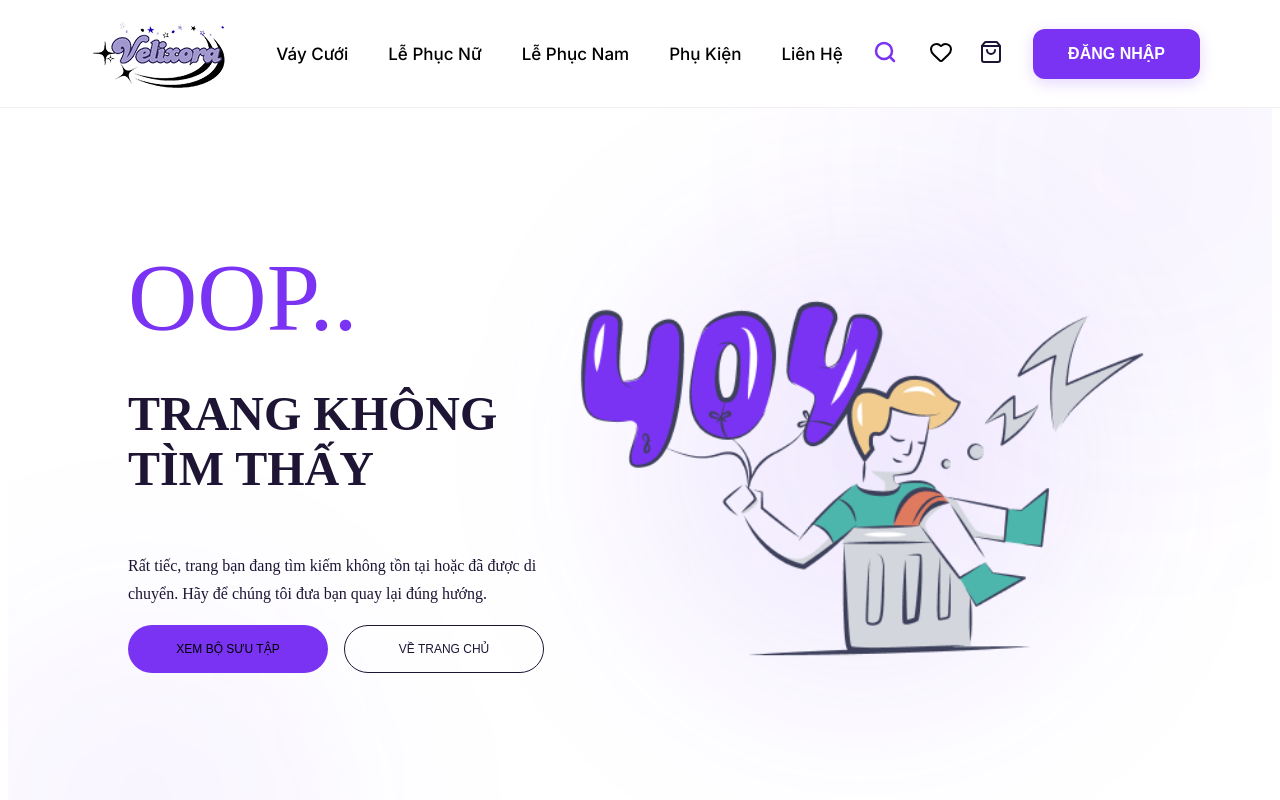
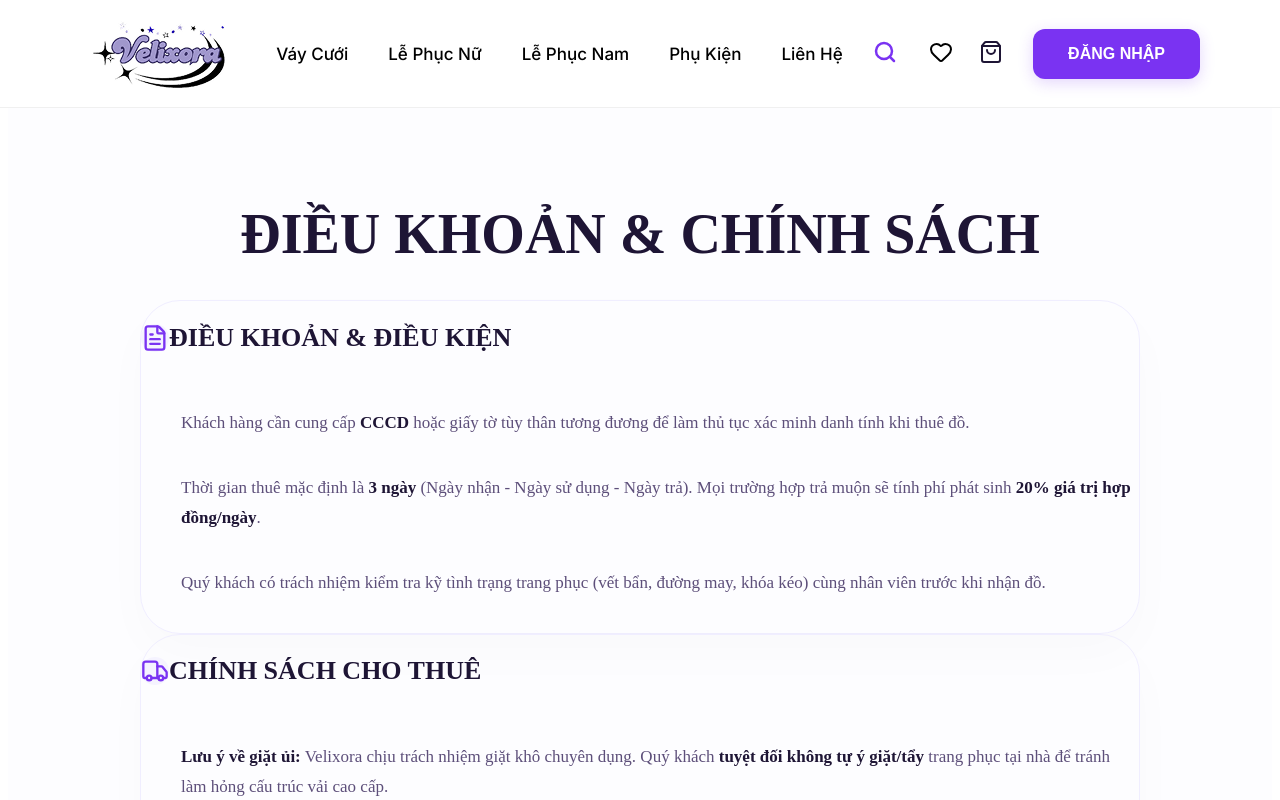
Before and after one commit to nguyenthikimngantn1234-lab/nhom04_royalrental, a Next.js app: page /chinh-sach in a window 1280 px wide. Before the commit this address had no page. Shown: the top 800 px of the page. Built offline with nearby package versions, Linux system fonts and the light colour scheme.

Commit message:
docs: cập nhật nội dung các điều khoản và chính sách thuê đồ

```diff
--- /dev/null
+++ b/app/chinh-sach/page.tsx
@@ -0,0 +1,118 @@
+"use client";
+import React from "react";
+import { Header } from "@/components/Header";
+import { FooterSimple } from "@/components/FooterSimple";
+import { ShieldCheck, FileText, Truck, RotateCcw } from "lucide-react";
+
+
+export default function PolicyPage() {
+  // Mảng dữ liệu để render đồng nhất
+  const policies = [
+    {
+      id: "dieu-khoan",
+      title: "Điều Khoản & Điều Kiện",
+      icon: <FileText size={28} />,
+      color: "#7a33f2",
+      bgColor: "#F5F3FF",
+      content: [
+        "Khách hàng cần cung cấp **CCCD** hoặc giấy tờ tùy thân tương đương để làm thủ tục xác minh danh tính khi thuê đồ.",
+        "Thời gian thuê mặc định là **3 ngày** (Ngày nhận - Ngày sử dụng - Ngày trả). Mọi trường hợp trả muộn sẽ tính phí phát sinh **20% giá trị hợp đồng/ngày**.",
+        "Quý khách có trách nhiệm kiểm tra kỹ tình trạng trang phục (vết bẩn, đường may, khóa kéo) cùng nhân viên trước khi nhận đồ."
+      ]
+    },
+    {
+      id: "cho-thue",
+      title: "Chính Sách Cho Thuê",
+      icon: <Truck size={28} />,
+      color: "#7a33f2",
+      bgColor: "#F5F3FF",
+      content: [
+        "**Lưu ý về giặt ủi:** Velixora chịu trách nhiệm giặt khô chuyên dụng. Quý khách **tuyệt đối không tự ý giặt/tẩy** trang phục tại nhà để tránh làm hỏng cấu trúc vải cao cấp.",
+        "**Đặt cọc:** Quý khách vui lòng đặt cọc 50% giá trị váy hoặc để lại giấy tờ tùy thân bản gốc (Hộ chiếu/CCCD).",
+        "**Hủy đơn:** Hoàn lại 100% tiền cọc nếu báo trước 7 ngày. Sau thời gian này, Velixora sẽ thu phí giữ đồ tương đương 50% tiền cọc."
+      ]
+    },
+    {
+      id: "bao-mat",
+      title: "Chính Sách Bảo Mật",
+      icon: <ShieldCheck size={28} />,
+      color: "#7a33f2",
+      bgColor: "#F5F3FF",
+      content: [
+        "**Thông tin thu thập:** Chúng tôi cam kết bảo mật tuyệt đối số điện thoại, địa chỉ và hình ảnh phản hồi của bạn.",
+        "**Mục đích sử dụng:** Thông tin chỉ dùng để phục vụ giao nhận sản phẩm và gửi các ưu đãi đặc quyền từ Velixora.",
+        "Chúng tôi cam kết không chia sẻ thông tin khách hàng cho bên thứ ba vì mục đích thương mại."
+      ]
+    },
+    {
+      id: "boi-thuong",
+      title: "Chính Sách Bồi Thường",
+      icon: <RotateCcw size={28} />,
+      color: "#FF4D4D", // Giữ màu đỏ cho phần bồi thường để cảnh báo
+      bgColor: "#FFF1F1",
+      content: [
+        "Các lỗi bẩn nhẹ có thể xử lý chuyên dụng (son môi, vết đồ ăn): **Miễn phí hoàn toàn**.",
+        "Các lỗi hư hại nặng (Rách vải, cháy thuốc lá, mất phụ kiện đính kèm): Bồi thường từ **50% đến 100% giá trị trang phục** tùy mức độ.",
+        "Trường hợp làm mất sản phẩm: Khách hàng bồi thường 100% giá trị niêm yết của trang phục."
+      ]
+    }
+  ];
+
+
+  return (
+    <>
+      <Header />
+      <main className="w-full min-h-screen bg-[#FDFDFF] pt-[160px] pb-32 font-['Be_Vietnam_Pro'] text-[#1e1535]">
+        <div className="max-w-[1000px] mx-auto px-6">
+
+          {/* Header Trang */}
+          <div className="text-center mb-20">
+            <h1 className="text-[56px] font-black uppercase tracking-tighter mb-6 leading-none">Điều Khoản & Chính Sách</h1>
+            <div className="flex items-center justify-center gap-2 text-gray-400">
+               <span className="w-8 h-[1px] bg-gray-200"></span>
+
+               <span className="w-8 h-[1px] bg-gray-200"></span>
+            </div>
+          </div>
+
+
+          <div className="flex flex-col gap-10">
+            {policies.map((item) => (
+              <section
+                key={item.id}
+                className="bg-white p-12 rounded-[40px] shadow-[0_20px_50px_rgba(0,0,0,0.02)] border border-[#F0EEFF] transition-all hover:shadow-md"
+              >
+                <div className="flex items-center gap-5 mb-10">
+                  <div
+                    style={{ backgroundColor: item.bgColor, color: item.color }}
+                    className="w-14 h-14 rounded-[20px] flex items-center justify-center shadow-sm"
+                  >
+                    {item.icon}
+                  </div>
+                  <h2 className="text-[26px] font-black uppercase tracking-tight" style={{ color: item.id === 'boi-thuong' ? item.color : '#1e1535' }}>
+                    {item.title}
+                  </h2>
+                </div>
+
+                <ul className="flex flex-col gap-6 text-[#5d4f7a] text-[17px] leading-[1.8]">
+                  {item.content.map((text, idx) => (
+                    <li key={idx} className="flex gap-4">
+                      <span
+                        style={{ backgroundColor: item.color }}
+                        className="mt-2.5 w-1.5 h-1.5 rounded-full flex-shrink-0 opacity-60"
+                      />
+                      <p dangerouslySetInnerHTML={{ __html: text.replace(/\*\*(.*?)\*\*/g, '<strong class="text-[#1e1535]">$1</strong>') }} />
+                    </li>
+                  ))}
+                </ul>
+              </section>
+            ))}
+          </div>
+
+
+        </div>
+      </main>
+      <FooterSimple />
+    </>
+  );
+}
```
